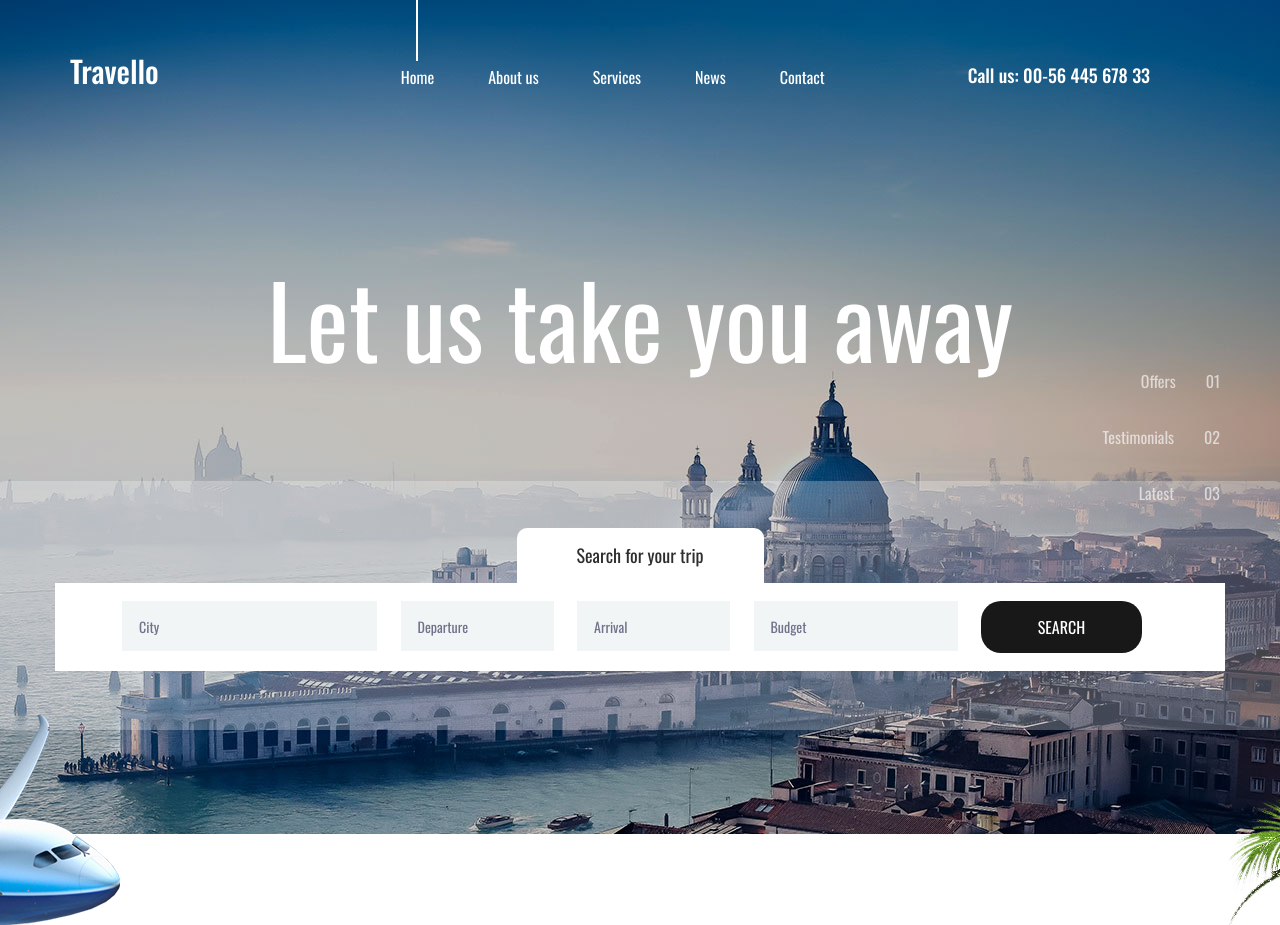
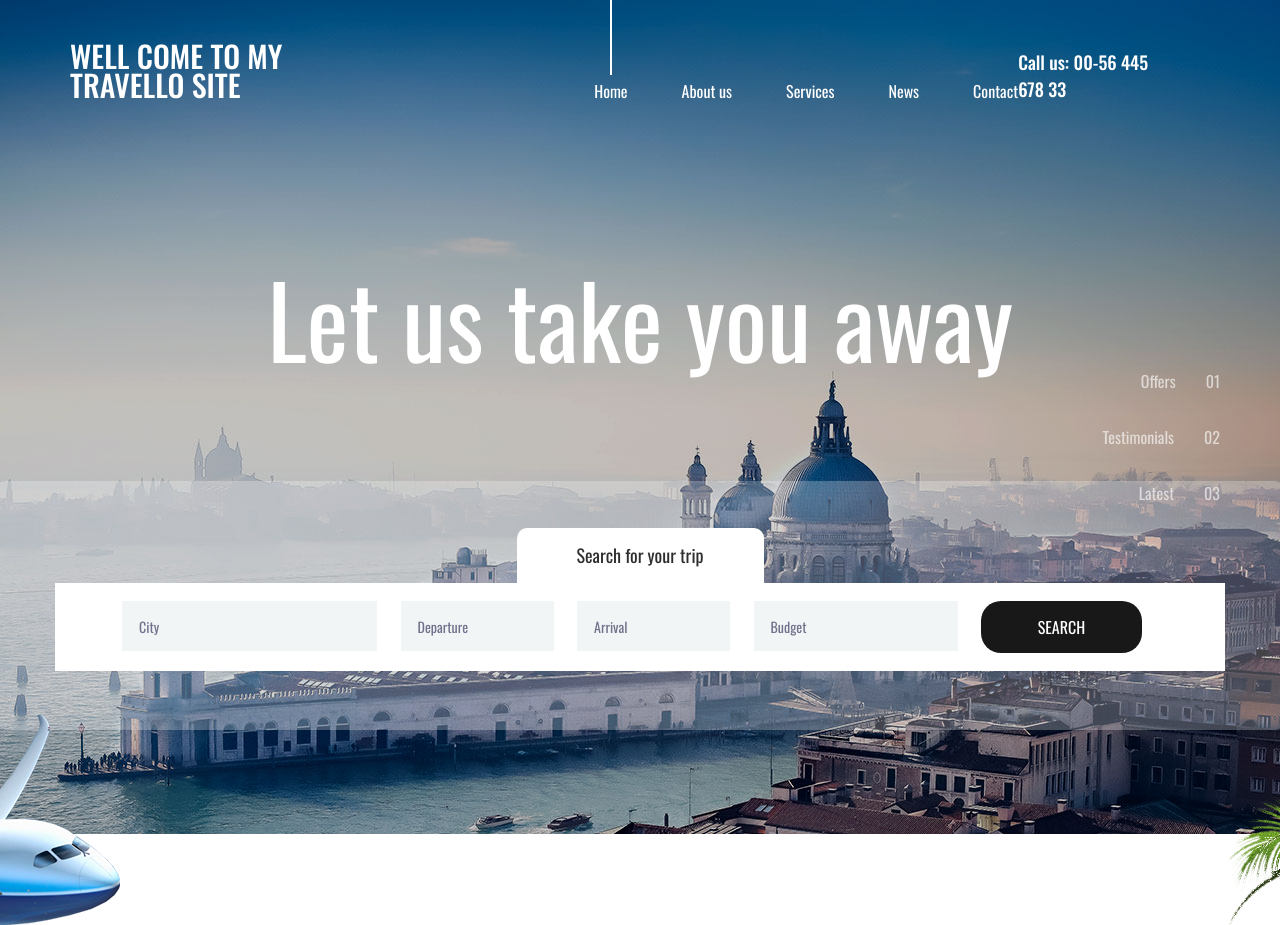
Before and after one commit to SahirDestiny/travello, a plain HTML site: page index.html in a window 1280 px wide. Shown: the top 925 px of the page. Drawn offline with nearby package versions, Linux system fonts and the light colour scheme.

Commit message:
changing index.html

```diff
--- a/index.html
+++ b/index.html
@@ -26,7 +26,7 @@
 				<div class="col">
 					<div class="header_content d-flex flex-row align-items-center justify-content-start">
 						<div class="header_content_inner d-flex flex-row align-items-end justify-content-start">
-							<div class="logo"><a href="index.html">Travello</a></div>
+							<div class="logo"><a href="index.html">WELL COME TO MY TRAVELLO SITE</a></div>
 							<nav class="main_nav">
 								<ul class="d-flex flex-row align-items-start justify-content-start">
 									<li class="active"><a href="index.html">Home</a></li>
```
